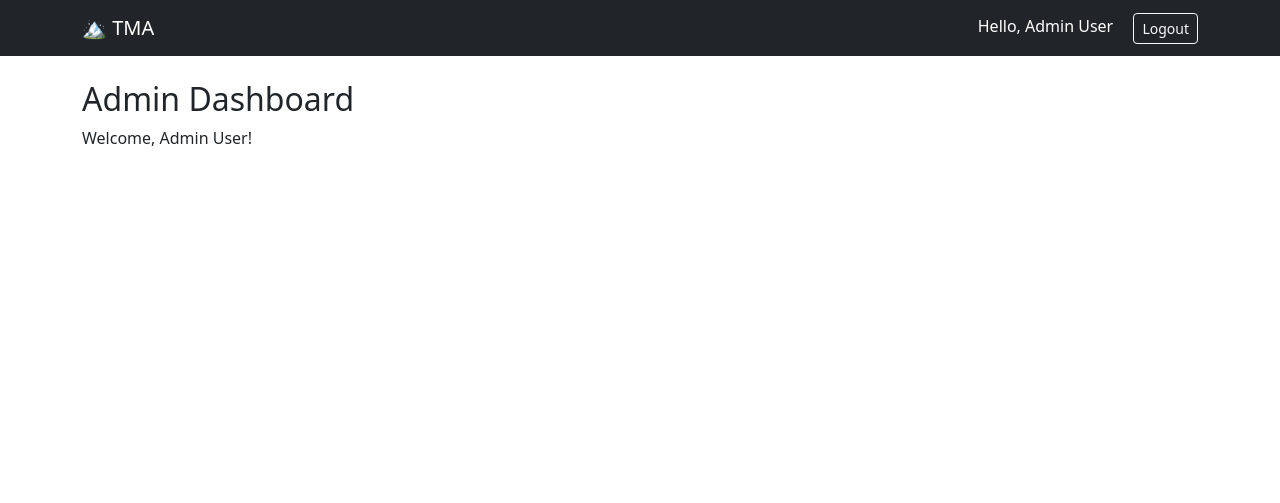
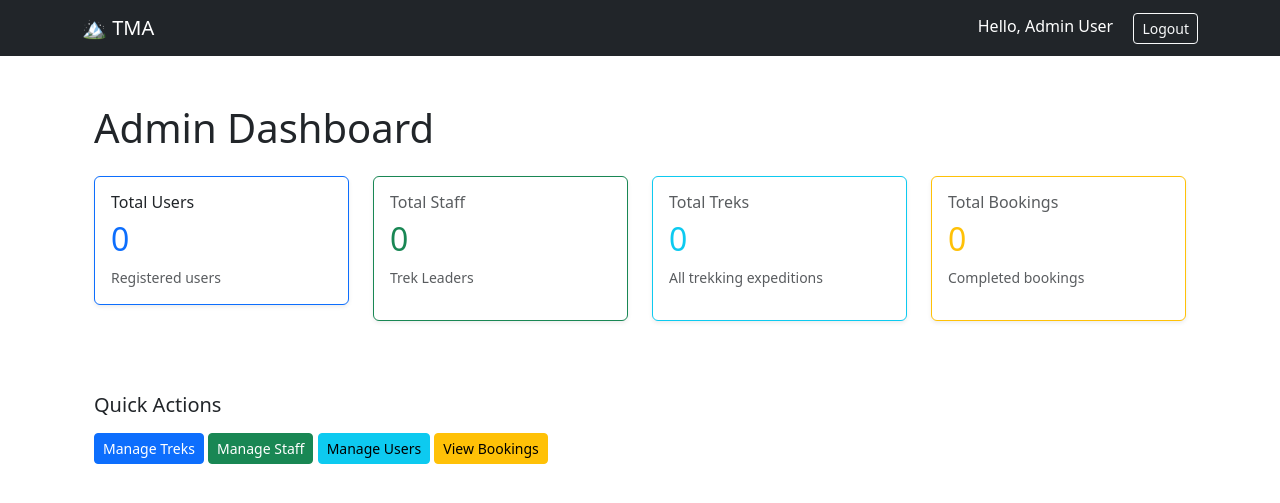
Before and after one commit to prerak2005/TMA-23f3001390-MAD1, a Flask app: page /admin/dashboard in a window 1280 px wide. Shown: the top 503 px of the page. Run offline with Flask 3, Linux system fonts and the light colour scheme; a user stored in the database is signed in.

Commit message:
Added admin dashboard Stats

```diff
--- a/app/admin_routes.py
+++ b/app/admin_routes.py
@@ -1,9 +1,33 @@
 from flask import Blueprint, render_template
 from flask_login import login_required
+from app.models import User, Trek, Booking, StaffProfile
 
 admin = Blueprint('admin', __name__, url_prefix='/admin')
 
 @admin.route('/dashboard')
 @login_required
 def dashboard():
-    return render_template('admin/dashboard.html')
+    '''Admin Dashboard with statistics and management options'''
+
+    # query stats from database
+    total_users = User.query.filter_by(role='trekker').count()
+    total_staff = User.query.filter_by(role='staff').count()
+    total_treks = Trek.query.count()
+    total_bookings = Booking.query.count()
+
+    # pending staff approvals
+    pending_staff = User.query.filter_by(role='staff', status='pending').count()
+
+    # pending trekk approvals
+    # pending_treks = Trek.query.filter_by(status='Pending').count()
+
+    stats = {
+        'total_users': total_users,
+        'total_staff' : total_staff,
+        'total_treks' : total_treks,
+        'total_bookings' : total_bookings,
+        'pending_staff' : pending_staff
+        # 'pending_treks' : pending_treks
+    }
+
+    return render_template('admin/dashboard.html', stats=stats)
--- a/app/templates/admin/dashboard.html
+++ b/app/templates/admin/dashboard.html
@@ -1,5 +1,74 @@
 {% extends 'base.html' %}
+
+{% block title %}Admin Dashboard{% endblock %}
+
 {% block content %}
-<h2>Admin Dashboard</h2>
-<p>Welcome, {{ current_user.name }}!</p>
+<div class="container-fluid mt-5">
+    <h1 class="mb-4">Admin Dashboard</h1>
+
+    <!-- Stats Row -->
+     <div class="row mb-4">
+        <!-- Total Users Card -->
+        <div class="col-md-3">
+            <div class="card border-primary shadow-sm">
+                <div class="card-body">
+                    <h6 class="card-title">Total Users</h6>
+                    <h2 class="card-text text-primary">{{ stats.total_users }}</h2>
+                    <p class="card-text text-muted small">Registered users</p>
+                </div>
+            </div>
+        </div>
+
+        <!-- Total Staff Card -->
+        <div class="col-md-3 mb-4">
+            <div class="card border-success shadow-sm">
+                <div class="card-body">
+                    <h6 class="card-title text-muted">Total Staff</h6>
+                    <h2 class="card-text text-success">{{ stats.total_staff }}</h2>
+                    <p class="text-muted small">Trek Leaders</p>
+                </div>
+            </div>
+        </div>
+
+        <!-- Total Treks Card -->
+        <div class="col-md-3 mb-4">
+            <div class="card border-info shadow-sm">
+                <div class="card-body">
+                    <h6 class="card-title text-muted">Total Treks</h6>
+                    <h2 class="card-text text-info">{{ stats.total_treks }}</h2>
+                    <p class="text-muted small">All trekking expeditions</p>
+                </div>
+            </div>
+        </div>
+
+        <!-- Total Bookings Card -->
+        <div class="col-md-3 mb-4">
+            <div class="card border-warning shadow-sm">
+                <div class="card-body">
+                    <h6 class="card-title text-muted">Total Bookings</h6>
+                    <h2 class="card-text text-warning">{{ stats.total_bookings }}</h2>
+                    <p class="text-muted small">Completed bookings</p>
+                </div>
+            </div>
+        </div>
+
+        <!-- Pending Actions -->
+        {% if stats.pending_staff > 0 %}
+        <div class="alert alert-warning alert-dismissible fade show" role="alert">
+            <strong>Pending Approvals:</strong> {{ stats.pending_staff }} staff member(s) awaiting approval.
+            <button type="button" class="btn-close" data-bs-dismiss="alert" aria-label="Close"></button>
+        </div>
+        {% endif %}
+
+        <!-- Quick Links-->
+        <div class="row mt-5">
+            <div class="col-md-12">
+                <h5 class="mb-3">Quick Actions</h5>
+                <a href="#" class="btn btn-primary btn-sm">Manage Treks</a>
+                <a href="#" class="btn btn-success btn-sm">Manage Staff</a>
+                <a href="#" class="btn btn-info btn-sm">Manage Users</a>
+                <a href="#" class="btn btn-warning btn-sm">View Bookings</a>
+            </div>
+        </div>
+    </div>
 {% endblock %}
```
Also changed, not shown: app/__init__.py (+6 -3 lines).
